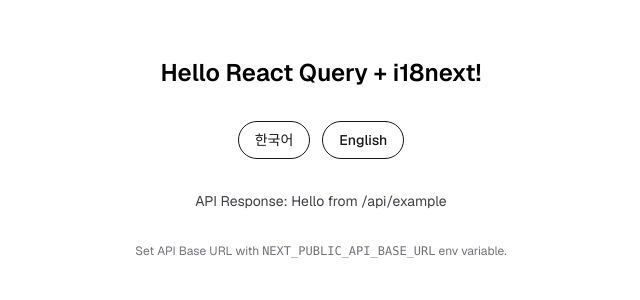
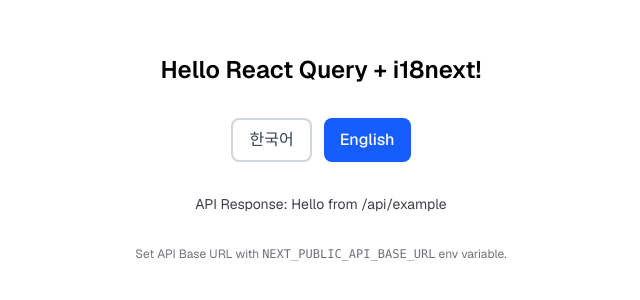
Before and after one commit to KimGenius1214/my_nextjs_app, a Next.js app: page / in a window 1280 px wide. Shown: the part 242-542 px from the top of the page, without its empty margins (319-959 px from the left). Built offline with nearby package versions, Linux system fonts and the light colour scheme; no server answers.

Commit message:
Fix (storybook): 버튼 실제 적용

```diff
--- a/app/page.tsx
+++ b/app/page.tsx
@@ -2,6 +2,7 @@
 
 import { useTranslation } from "react-i18next";
 import { useExampleQuery } from "../lib/hooks/useExampleQuery";
+import { Button } from "../components/ui/Button";
 
 export default function Home() {
   const { t, i18n } = useTranslation();
@@ -11,6 +12,8 @@
     void i18n.changeLanguage(lng);
   };
 
+  const currentLanguage = i18n.language || "ko";
+
   return (
     <div className="flex min-h-screen items-center justify-center bg-zinc-50 font-sans dark:bg-black">
       <main className="flex min-h-screen w-full max-w-3xl flex-col items-center justify-center gap-8 py-16 px-6 bg-white dark:bg-black">
@@ -19,20 +22,20 @@
         </h1>
 
         <div className="flex gap-3">
-           <button
-             type="button"
+          <Button
+            variant={currentLanguage === "ko" ? "primary" : "outline"}
+            size="md"
             onClick={() => changeLanguage("ko")}
-             className="rounded-full border px-4 py-2 text-sm font-medium hover:bg-zinc-100 dark:hover:bg-zinc-800"
           >
             한국어
-           </button>
-           <button
-             type="button"
+          </Button>
+          <Button
+            variant={currentLanguage === "en" ? "primary" : "outline"}
+            size="md"
             onClick={() => changeLanguage("en")}
-             className="rounded-full border px-4 py-2 text-sm font-medium hover:bg-zinc-100 dark:hover:bg-zinc-800"
           >
             English
-           </button>
+          </Button>
         </div>
 
         <div className="text-sm text-zinc-700 dark:text-zinc-300">
```
Lines whose indentation alone changed are shown as unchanged.
